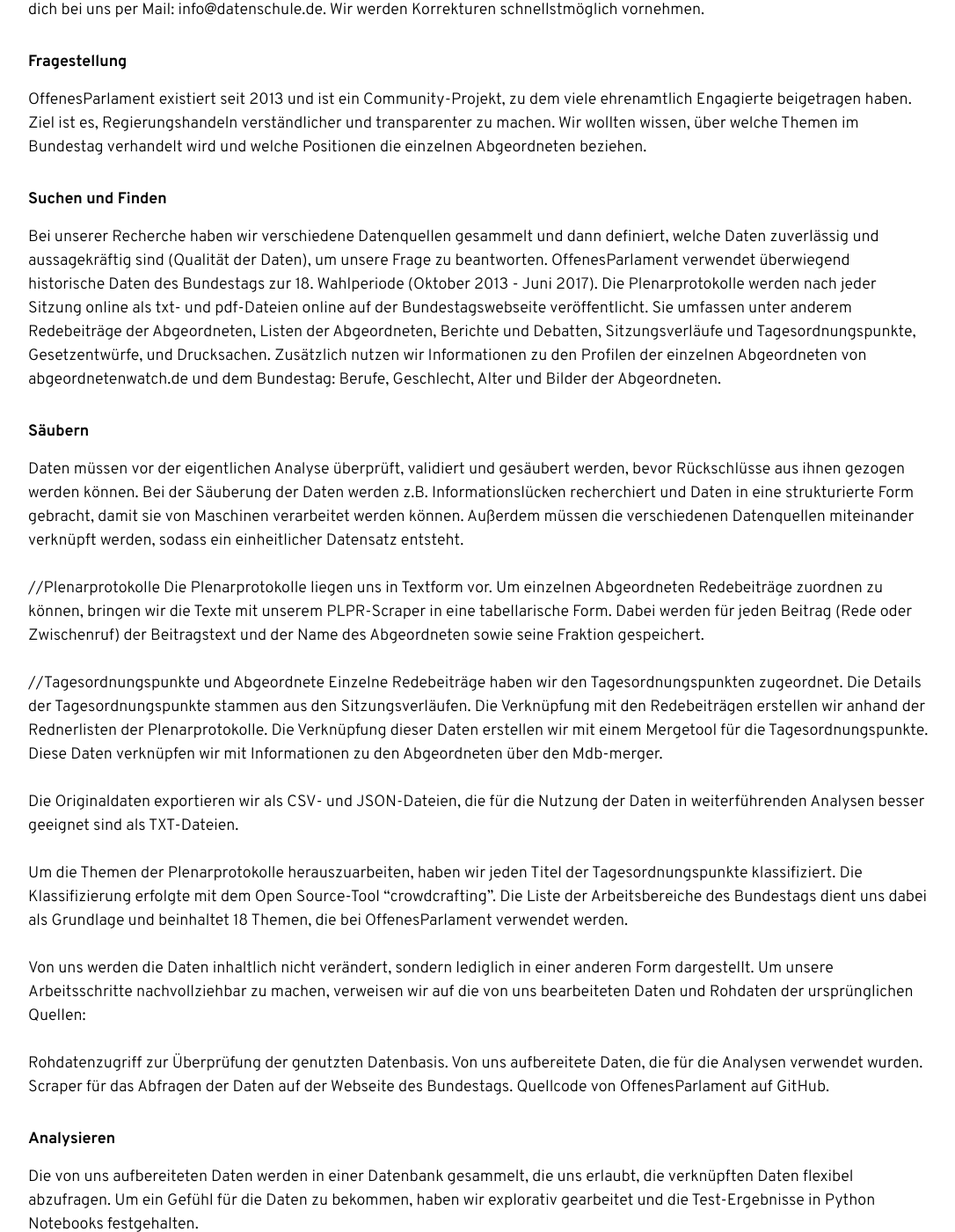
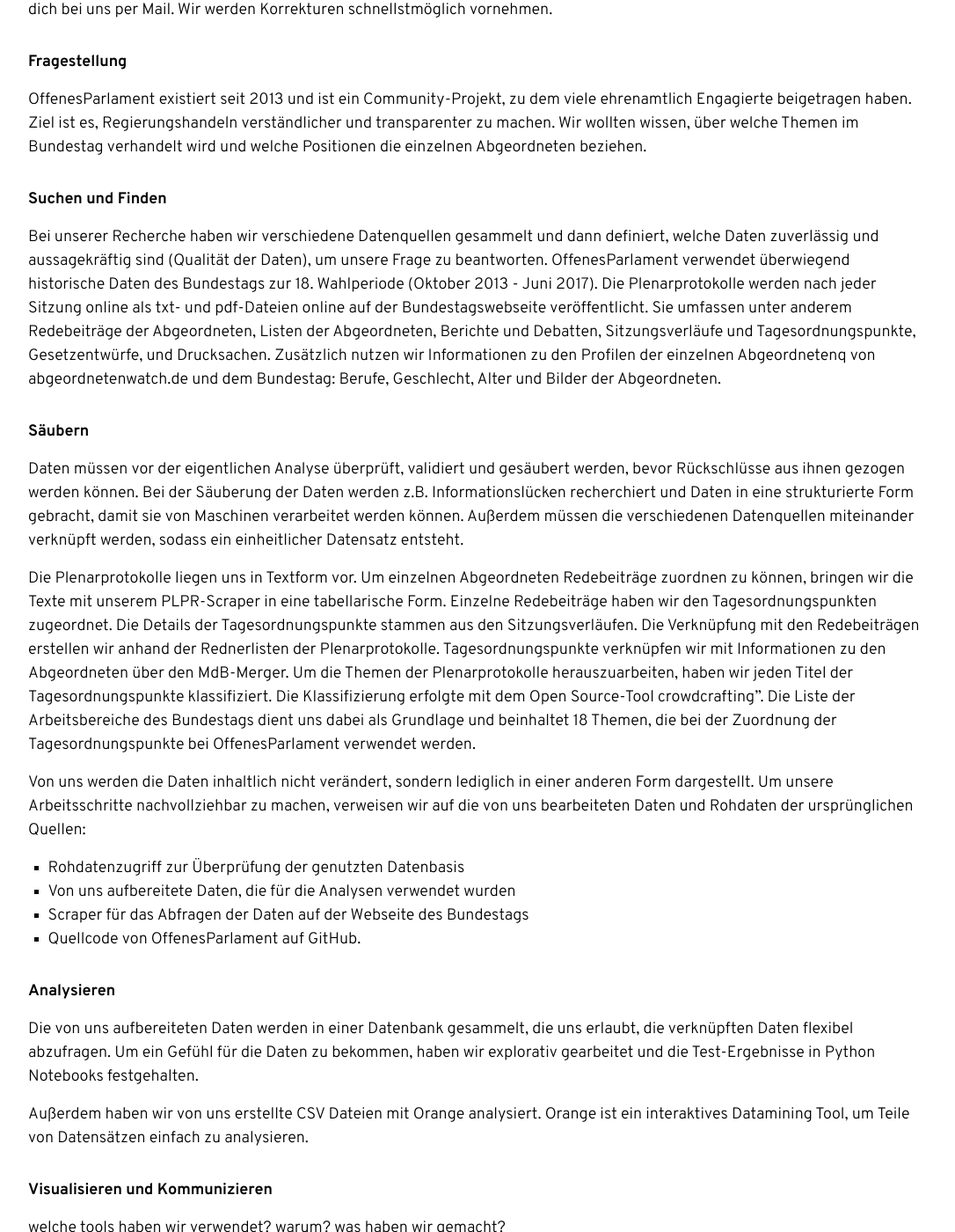
Before and after one commit to Datenschule/offenesparlament.de-frontend, a Jekyll site: the page built from daten/index.html, in a window 1280 px wide and 1400 px high, scrolled down 471 px. Shown: the whole window at 88% size, without its empty margins (96-1182 px from the left). Built offline with Jekyll 4.4.1, drawn with Linux system fonts in a browser that asks for light colours; some of the changed text lies outside the part shown.

Commit message:
add text & links to protocols/ data

```diff
--- a/daten/index.html
+++ b/daten/index.html
@@ -8,68 +8,63 @@
 </div>
 <div class="container">
 	<div class="container-left-12">
-		<p>Mit unserem Bildungsprogramm, der Datenschule, möchten wir gemeinnützigen Organisationen den guten Umgang mit Daten verständlich machen und die Chancen der Digitalisierung für die Zivilgesellschaft aufzeigen. Unsere Workshops und
-			Kooperationsprojekte orientieren sich an der Data Pipeline. Diese Methode verschafft einen guten Überblick darüber, wie man beim Arbeiten mit Daten von der ersten Fragestellung bis zur Kommunikation vorgeht.
-			<br><br>
-			Uns ist eine gute Dokumentation unserer Datenarbeit wichtig, damit andere Menschen die Ergebnisse besser überprüfen und auf diesem Wissen aufbauen können.
-			<br><br>
-			Alle Daten können unter CC0 als Open Data frei zugänglich und können hier heruntergeladen werden. Fehler entdeckt? Melde dich bei uns per Mail: info@datenschule.de. Wir werden Korrekturen schnellstmöglich vornehmen.
+		<p>Mit unserem Bildungsprogramm, der Datenschule, möchten wir gemeinnützigen Organisationen den guten Umgang mit Daten verständlich machen und die Chancen der Digitalisierung für die Zivilgesellschaft aufzeigen. Unsere Workshops und Kooperationsprojekte orientieren sich an der <a href="https://datenschule.de/workshops/">Data Pipeline</a>. Diese Methode verschafft einen guten Überblick darüber, wie man beim Arbeiten mit Daten von der ersten Fragestellung bis zur Kommunikation vorgeht.
+		<br><br>
+		Uns ist eine gute Dokumentation unserer Datenarbeit wichtig, damit andere Menschen die Ergebnisse besser überprüfen und auf diesem Wissen aufbauen können.
+		<br><br>
+		Alle Daten können unter CC0 als Open Data frei zugänglich und können hier heruntergeladen werden. Fehler entdeckt? Melde dich bei uns per <a href="mailto:info@datenschule.de">Mail</a>. Wir werden Korrekturen schnellstmöglich vornehmen.
 		</p>
 	</div>
 </div>
 <div class="container">
 	<div class="container-left-12">
 		<p><strong>Fragestellung</strong></p>
-		<p>OffenesParlament existiert seit 2013 und ist ein Community-Projekt, zu dem viele ehrenamtlich Engagierte beigetragen haben. Ziel ist es, Regierungshandeln verständlicher und transparenter zu machen. Wir wollten wissen, über
-			welche Themen im Bundestag verhandelt wird und welche Positionen die einzelnen Abgeordneten beziehen.
+		<p>OffenesParlament existiert seit 2013 und ist ein Community-Projekt, zu dem viele ehrenamtlich Engagierte beigetragen haben. Ziel ist es, Regierungshandeln verständlicher und transparenter zu machen. Wir wollten wissen, über welche Themen im Bundestag verhandelt wird und welche Positionen die einzelnen Abgeordneten beziehen.
 		</p>
 	</div>
 </div>
 <div class="container">
 	<div class="container-left-12">
 		<p><strong>Suchen und Finden</strong></p>
-		<p>Bei unserer Recherche haben wir verschiedene Datenquellen gesammelt und dann definiert, welche Daten zuverlässig und aussagekräftig sind (Qualität der Daten), um unsere Frage zu beantworten. OffenesParlament verwendet überwiegend
-			historische Daten des Bundestags zur 18. Wahlperiode (Oktober 2013 - Juni 2017). Die Plenarprotokolle werden nach jeder Sitzung online als txt- und pdf-Dateien online auf der Bundestagswebseite veröffentlicht. Sie umfassen unter
-			anderem Redebeiträge der Abgeordneten, Listen der Abgeordneten, Berichte und Debatten, Sitzungsverläufe und Tagesordnungspunkte, Gesetzentwürfe, und Drucksachen. Zusätzlich nutzen wir Informationen zu den Profilen der einzelnen
-			Abgeordneten von abgeordnetenwatch.de und dem Bundestag: Berufe, Geschlecht, Alter und Bilder der Abgeordneten.</p>
+		<p>Bei unserer Recherche haben wir verschiedene Datenquellen gesammelt und dann definiert, welche Daten zuverlässig und aussagekräftig sind (Qualität der Daten), um unsere Frage zu beantworten. OffenesParlament verwendet überwiegend historische Daten des Bundestags zur 18. Wahlperiode (Oktober 2013 - Juni 2017). Die Plenarprotokolle werden nach jeder Sitzung online als txt- und pdf-Dateien online auf der Bundestagswebseite veröffentlicht. Sie umfassen unter
+		anderem Redebeiträge der Abgeordneten, Listen der Abgeordneten, Berichte und Debatten, Sitzungsverläufe und Tagesordnungspunkte, Gesetzentwürfe, und Drucksachen. Zusätzlich nutzen wir Informationen zu den Profilen der einzelnen Abgeordnetenq von abgeordnetenwatch.de und dem Bundestag: Berufe, Geschlecht, Alter und Bilder der Abgeordneten.</p>
 	</div>
 </div>
 <div class="container">
 	<div class="container-left-12">
 		<p><strong>Säubern</strong></p>
-		<p>Daten müssen vor der eigentlichen Analyse überprüft, validiert und gesäubert werden, bevor Rückschlüsse aus ihnen gezogen werden können. Bei der Säuberung der Daten werden z.B. Informationslücken recherchiert und Daten in eine
-			strukturierte Form gebracht, damit sie von Maschinen verarbeitet werden können. Außerdem müssen die verschiedenen Datenquellen miteinander verknüpft werden, sodass ein einheitlicher Datensatz entsteht.
-			<br><br>
-			//Plenarprotokolle
-			Die Plenarprotokolle liegen uns in Textform vor. Um einzelnen Abgeordneten Redebeiträge zuordnen zu können, bringen wir die Texte mit unserem PLPR-Scraper in eine tabellarische Form. Dabei werden für jeden Beitrag (Rede oder
-			Zwischenruf) der Beitragstext und der Name des Abgeordneten sowie seine Fraktion gespeichert.
-			<br><br>
-			//Tagesordnungspunkte und Abgeordnete
-			Einzelne Redebeiträge haben wir den Tagesordnungspunkten zugeordnet. Die Details der Tagesordnungspunkte stammen aus den Sitzungsverläufen. Die Verknüpfung mit den Redebeiträgen erstellen wir anhand der Rednerlisten der
-			Plenarprotokolle. Die Verknüpfung dieser Daten erstellen wir mit einem Mergetool für die Tagesordnungspunkte. Diese Daten verknüpfen wir mit Informationen zu den Abgeordneten über den Mdb-merger.
-			<br><br>
-			Die Originaldaten exportieren wir als CSV- und JSON-Dateien, die für die Nutzung der Daten in weiterführenden Analysen besser geeignet sind als TXT-Dateien.
-			<br><br>
-			Um die Themen der Plenarprotokolle herauszuarbeiten, haben wir jeden Titel der Tagesordnungspunkte klassifiziert. Die Klassifizierung erfolgte mit dem Open Source-Tool “crowdcrafting”. Die Liste der Arbeitsbereiche des
-			Bundestags dient uns dabei als Grundlage und beinhaltet 18 Themen, die bei OffenesParlament verwendet werden.
-			<br><br>
-			Von uns werden die Daten inhaltlich nicht verändert, sondern lediglich in einer anderen Form dargestellt. Um unsere Arbeitsschritte nachvollziehbar zu machen, verweisen wir auf die von uns bearbeiteten Daten und Rohdaten der
-			ursprünglichen Quellen:
-			<br><br>
-			Rohdatenzugriff zur Überprüfung der genutzten Datenbasis.
-			Von uns aufbereitete Daten, die für die Analysen verwendet wurden.
-			Scraper für das Abfragen der Daten auf der Webseite des Bundestags.
-			Quellcode von OffenesParlament auf GitHub.
+		<p>
+		Daten müssen vor der eigentlichen Analyse überprüft, validiert und gesäubert werden, bevor Rückschlüsse aus ihnen gezogen werden können. Bei der Säuberung der Daten werden z.B. Informationslücken recherchiert und Daten in eine strukturierte Form gebracht, damit sie von Maschinen verarbeitet werden können. Außerdem müssen die verschiedenen Datenquellen miteinander verknüpft werden, sodass ein einheitlicher Datensatz entsteht.
 		</p>
+		<p>
+		Die Plenarprotokolle liegen uns in Textform vor. Um einzelnen Abgeordneten Redebeiträge zuordnen zu können, bringen wir die Texte mit unserem <a href="https://github.com/Datenschule/plpr-scraper">PLPR-Scraper</a> in eine tabellarische Form. Einzelne Redebeiträge haben wir den Tagesordnungspunkten zugeordnet. Die Details der Tagesordnungspunkte stammen aus den <a href="https://github.com/Datenschule/agendas">Sitzungsverläufen</a>. Die Verknüpfung mit den Redebeiträgen erstellen wir anhand der <a href="https://github.com/Datenschule/topscraper">Rednerlisten der Plenarprotokolle</a>. Tagesordnungspunkte verknüpfen wir mit Informationen zu den Abgeordneten über den <a href="https://github.com/Datenschule/mdb-merger">MdB-Merger</a>. Um die Themen der Plenarprotokolle herauszuarbeiten, haben wir jeden Titel der Tagesordnungspunkte klassifiziert. Die Klassifizierung erfolgte mit dem Open Source-Tool <a href="https://crowdcrafting.org/">crowdcrafting”</a>. Die Liste der <a href="https://dipbt.bundestag.de/dip21.web/bt">Arbeitsbereiche des Bundestags</a> dient uns dabei als Grundlage und beinhaltet 18 Themen, die bei der Zuordnung der Tagesordnungspunkte bei OffenesParlament verwendet werden.
+		</p>
+		<p>
+		Von uns werden die Daten inhaltlich nicht verändert, sondern lediglich in einer anderen Form dargestellt. Um unsere Arbeitsschritte nachvollziehbar zu machen, verweisen wir auf die von uns bearbeiteten Daten und Rohdaten der ursprünglichen Quellen:
+		</p>
+		<ul>
+			<li>
+				Rohdatenzugriff zur Überprüfung der genutzten Datenbasis
+			</li>
+			<li>
+				Von uns aufbereitete Daten, die für die Analysen verwendet wurden
+			</li>
+			<li>
+				Scraper für das Abfragen der Daten auf der Webseite des Bundestags
+			</li>
+			<li>
+				Quellcode von OffenesParlament auf GitHub.
+			</li>
+		</ul>
 	</div>
 </div>
 <div class="container">
 	<div class="container-left-12">
 		<p><strong>Analysieren</strong></p>
-		<p>Die von uns aufbereiteten Daten werden in einer Datenbank gesammelt, die uns erlaubt, die verknüpften Daten flexibel abzufragen. Um ein Gefühl für die Daten zu bekommen, haben wir explorativ gearbeitet und die Test-Ergebnisse in
-			Python Notebooks festgehalten.
-			<br><br>
-			Außerdem haben wir von uns erstellte CSV Dateien mit Orange analysiert. Orange ist ein interaktives Datamining Tool, um Teile von Datensätzen einfach zu analysieren.
+		<p>Die von uns aufbereiteten Daten werden in einer Datenbank gesammelt, die uns erlaubt, die verknüpften Daten flexibel abzufragen. Um ein Gefühl für die Daten zu bekommen, haben wir explorativ gearbeitet und die Test-Ergebnisse in <a href="https://github.com/Datenschule/wahldaten/blob/master/notebooks/Plenarprotokolle.ipynb">Python Notebooks</a> festgehalten.
+		</p>
+		<p>
+		Außerdem haben wir von uns erstellte CSV Dateien mit <a href="https://orange.biolab.si/">Orange</a> analysiert. Orange ist ein interaktives Datamining Tool, um Teile von Datensätzen einfach zu analysieren.
 		</p>
 	</div>
 </div>
--- a/protokolle/index.html
+++ b/protokolle/index.html
@@ -9,11 +9,11 @@
     </div>
     <div class="container">
         <div class="container-left-12">
-            <p>Der Deutsche Bundestag stellt Drucksachen und Plenarprotokolle ab der ersten Wahlperiode (September 1949) zur Verfügung. Die Redebeiträge der Abgeordneten werden bei jeder Vollversammlung wörtlich verschriftlicht. Im Plenum des Bundestags stellt die Regierung ihre Vorhaben und die Opposition ihre Gegenentwürfe dar und es werden Gesetzesentwürfe debattiert. Bestandteil der Debatten sind thematische Berichte der Regierung oder der parlamentarischen Beauftragten.
+            <p>Im Plenum des Bundestags stellt die Regierung ihre Vorhaben und die Opposition ihre Gegenentwürfe dar und es werden Gesetzesentwürfe debattiert. Bestandteil der Debatten sind thematische Berichte der Regierung oder der parlamentarischen Beauftragten. Die Redebeiträge der Abgeordneten werden bei jeder Vollversammlung wörtlich verschriftlicht und auf der Webseite des <a href="http://www.bundestag.de/dokumente/protokolle/plenarprotokolle/">Deutschen Bundestags</a> zur Verfügung gestellt.
             </p>
-            <p>Durchsuche die Redebeiträge von Abgeordneten nach Themen und Begriffen. Nutz den Slider, um Ergebnisse für einen bestimmten Zeitraum anzeigen zu lassen.
+            <p>Durchsuche die Redebeiträge von Abgeordneten nach vorgegebenen Themen und Begriffen deiner Wahl. Du kannst auch nach mehreren Begriffen suchen. Um die einzelnen Redebeiträge zu sehen, klicke auf die Tagesordnungspunkte. Die Redebeiträge kannst du auch über Social Media teilen.
             </p>
-            <p>Nach dem Filtern auf die Tagesordnungspunkte klicken, um die Redebeiträge zu sehen. Aufruf zum Teilen via twitter, fb, Möglichkeit Texte und Vis bei sich via iframe einzubetten (?)
+            <p>Suche z.B. nach "Abgas" und "..."
             </p>
         </div>
     </div>
```
